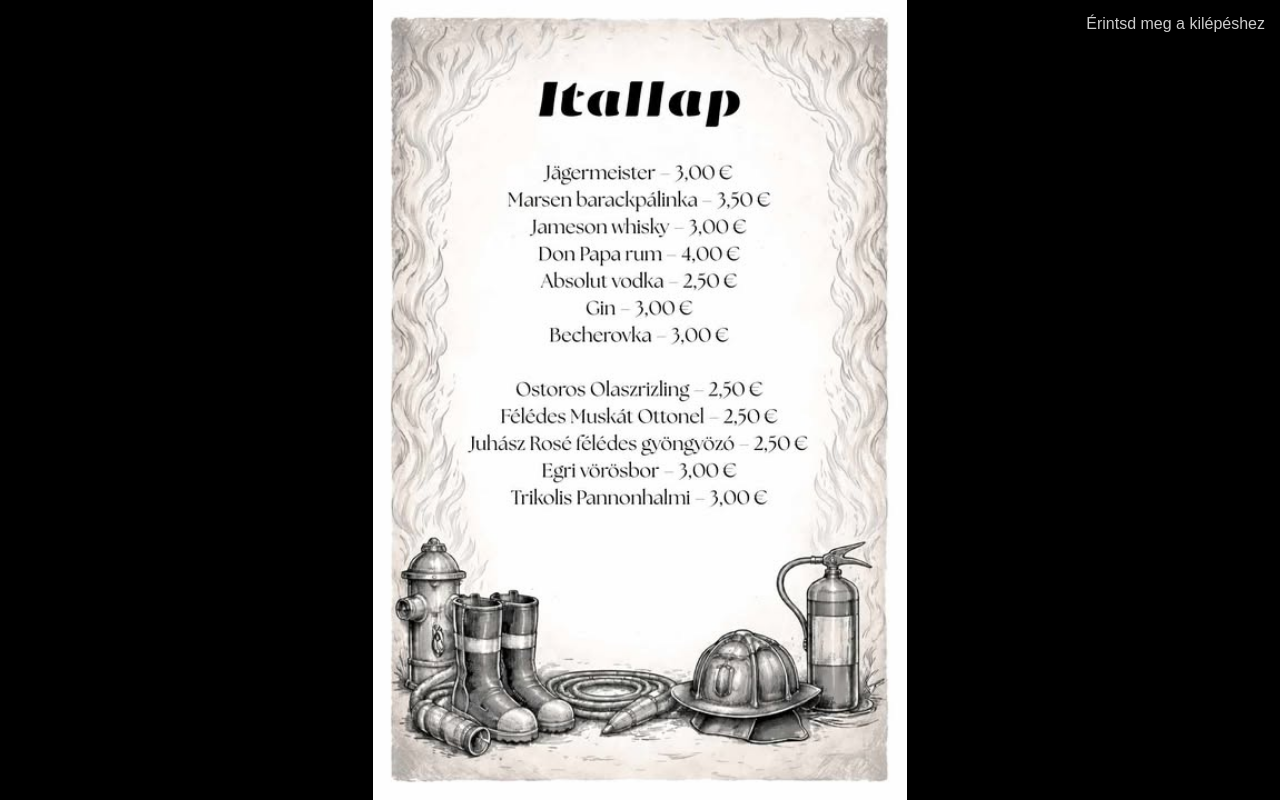
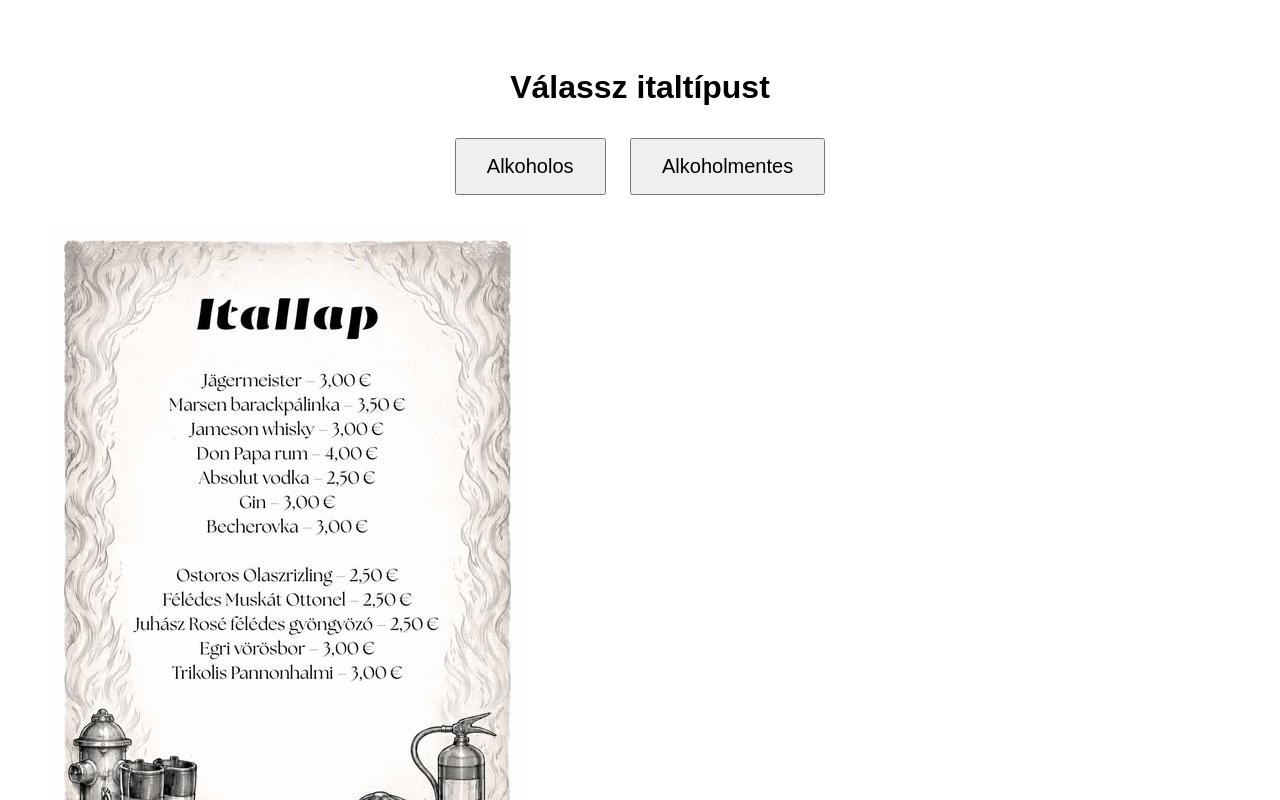
Before and after one commit to dominikmeri340-ctrl/b-l, a plain HTML site: page index.html in a window 1280 px wide. Both pictures are taken after a click on the button "Alkoholos". Shown: the top 800 px of the page. Drawn offline with Linux system fonts and the light colour scheme.

Commit message:
Update index.html

```diff
--- a/index.html
+++ b/index.html
@@ -3,58 +3,26 @@
 <head>
   <meta charset="UTF-8">
   <meta name="viewport" content="width=device-width, initial-scale=1.0">
-  <title>Italválasztó</title>
+  <title>Itallap</title>
 
   <style>
     body {
-      margin: 0;
       font-family: Arial, sans-serif;
-      background: #111;
-      color: white;
       text-align: center;
-      padding-top: 60px;
-    }
-
-    h1 {
-      margin-bottom: 30px;
+      padding: 40px;
     }
 
     button {
-      font-size: 22px;
-      padding: 18px 35px;
-      margin: 15px;
-      border: none;
-      border-radius: 12px;
+      font-size: 20px;
+      padding: 15px 30px;
+      margin: 10px;
       cursor: pointer;
     }
 
-    .alkoholos-btn {
-      background: #c62828;
-      color: white;
-    }
-
-    .fullscreen {
+    img {
+      max-width: 90%;
+      margin-top: 20px;
       display: none;
-      position: fixed;
-      inset: 0;
-      background: black;
-      justify-content: center;
-      align-items: center;
-      z-index: 9999;
-    }
-
-    .fullscreen img {
-      width: 100%;
-      height: 100%;
-      object-fit: contain;
-    }
-
-    .close-text {
-      position: absolute;
-      top: 15px;
-      right: 15px;
-      font-size: 16px;
-      color: #ccc;
     }
   </style>
 </head>
@@ -63,20 +31,19 @@
 
 <h1>Válassz italtípust</h1>
 
-<button class="alkoholos-btn" onclick="openImage()">Alkoholos</button>
+<button onclick="show('alkoholos')">Alkoholos</button>
+<button onclick="show('alkoholmentes')">Alkoholmentes</button>
 
-<div id="viewer" class="fullscreen" onclick="closeImage()">
-  <div class="close-text">Érintsd meg a kilépéshez</div>
-  <img src="alkoholos.jpg" alt="Alkoholos italok">
-</div>
+<br>
+
+<img id="alkoholos" src="alkoholos.jpg" alt="Alkoholos italok">
+<img id="alkoholmentes" src="alkoholmentes.jpg" alt="Alkoholmentes italok">
 
 <script>
-  function openImage() {
-    document.getElementById("viewer").style.display = "flex";
-  }
-
-  function closeImage() {
-    document.getElementById("viewer").style.display = "none";
+  function show(id) {
+    document.getElementById("alkoholos").style.display = "none";
+    document.getElementById("alkoholmentes").style.display = "none";
+    document.getElementById(id).style.display = "block";
   }
 </script>
 
```
